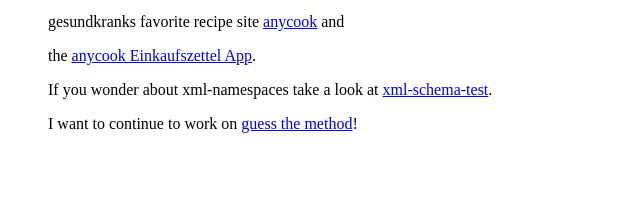
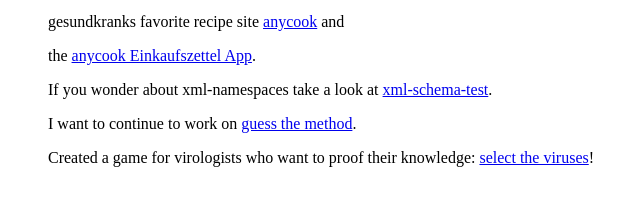
Before and after one commit to cipo7741/cipo7741.github.io, a plain HTML site: page index.html in a window 1280 px wide. Shown: the part 101-306 px from the top of the page, without its empty margins (292-932 px from the left). Drawn offline with Linux system fonts and the light colour scheme.

Commit message:
new game: select the viruses

```diff
--- a/index.html
+++ b/index.html
@@ -16,7 +16,8 @@
         <p>gesundkranks favorite recipe site <a href="http://www.anycook.de">anycook</a> and</p>
         <p>the <a href="https://github.com/anycook/anycook-einkaufszettel-android">anycook Einkaufszettel App</a>.</p>
         <p>If you wonder about xml-namespaces take a look at <a href="https://github.com/cipo7741/xml-schema-test">xml-schema-test</a>.</p>
-        <p>I want to continue to work on <a href="http://cipo7741.github.io/simple-guess/index.html">guess the method</a>!</p>
+        <p>I want to continue to work on <a href="http://cipo7741.github.io/simple-guess/index.html">guess the method</a>.</p>
+        <p>Created a game for virologists who want to proof their knowledge: <a href="http://cipo7741.github.io/simple-viruses/index.html">select the viruses</a>!</p>
 
         <!--
         <p>japan</p>
```
